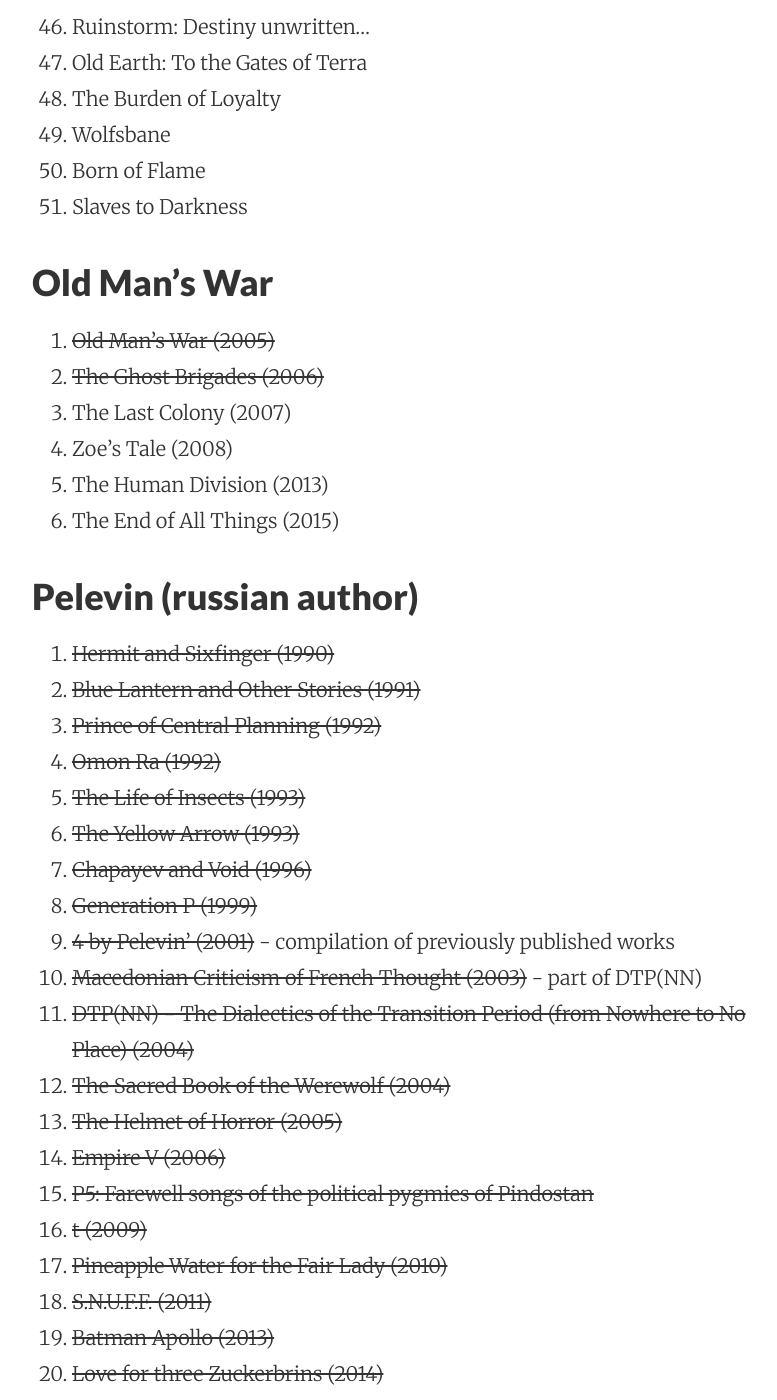
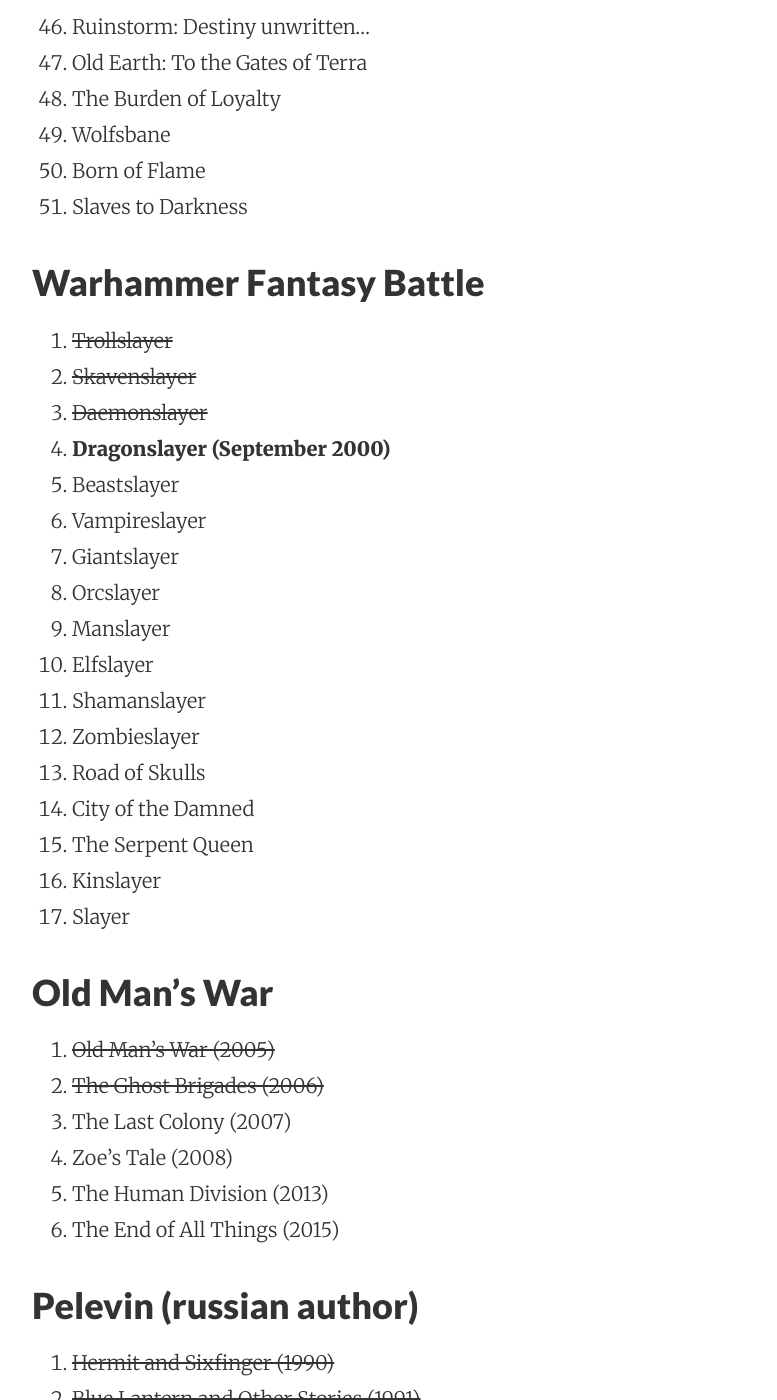
Before and after one commit to oboroc/oboroc.github.io, a Jekyll site: the page built from read.md, in a window 1280 px wide and 1400 px high, scrolled down 2003 px. Shown: the whole window, without its empty margins (224-1001 px from the left). Built offline with Jekyll 4.4.1, drawn with Linux system fonts in a browser that asks for light colours; some of the changed text lies outside the part shown.

Commit message:
Update read.md

```diff
--- a/read.md
+++ b/read.md
@@ -35,7 +35,7 @@
 24. <del>Betrayer</del>
 25. <del>Mark of Calth</del>
 26. <del>Vulkan Lives</del>
-27. The Unremembered Empire
+27. **The Unremembered Empire**
 28. Scars
 29. Vengeful Spirit
 30. The Damnation of Pythos
@@ -60,6 +60,27 @@
 49. Wolfsbane
 50. Born of Flame
 51. Slaves to Darkness
+
+
+### Warhammer Fantasy Battle
+
+1. <del>Trollslayer</del>
+2. <del>Skavenslayer</del>
+3. <del>Daemonslayer</del>
+4. **Dragonslayer (September 2000)**
+5. Beastslayer
+6. Vampireslayer
+7. Giantslayer
+8. Orcslayer
+9. Manslayer
+10. Elfslayer
+11. Shamanslayer
+12. Zombieslayer
+13. Road of Skulls
+14. City of the Damned
+15. The Serpent Queen
+16. Kinslayer
+17. Slayer
 
 
 ### Old Man's War
@@ -98,3 +119,4 @@
 22. <del>Mafusail's lamp or the most recent battle of chekists with masons (2016)</del>
 23. <del>iPhuck 10 (2017)</del>
 24. Secret Views of Mount Fuji (2018)
+25. The Art of Light Touches (2019)
```
